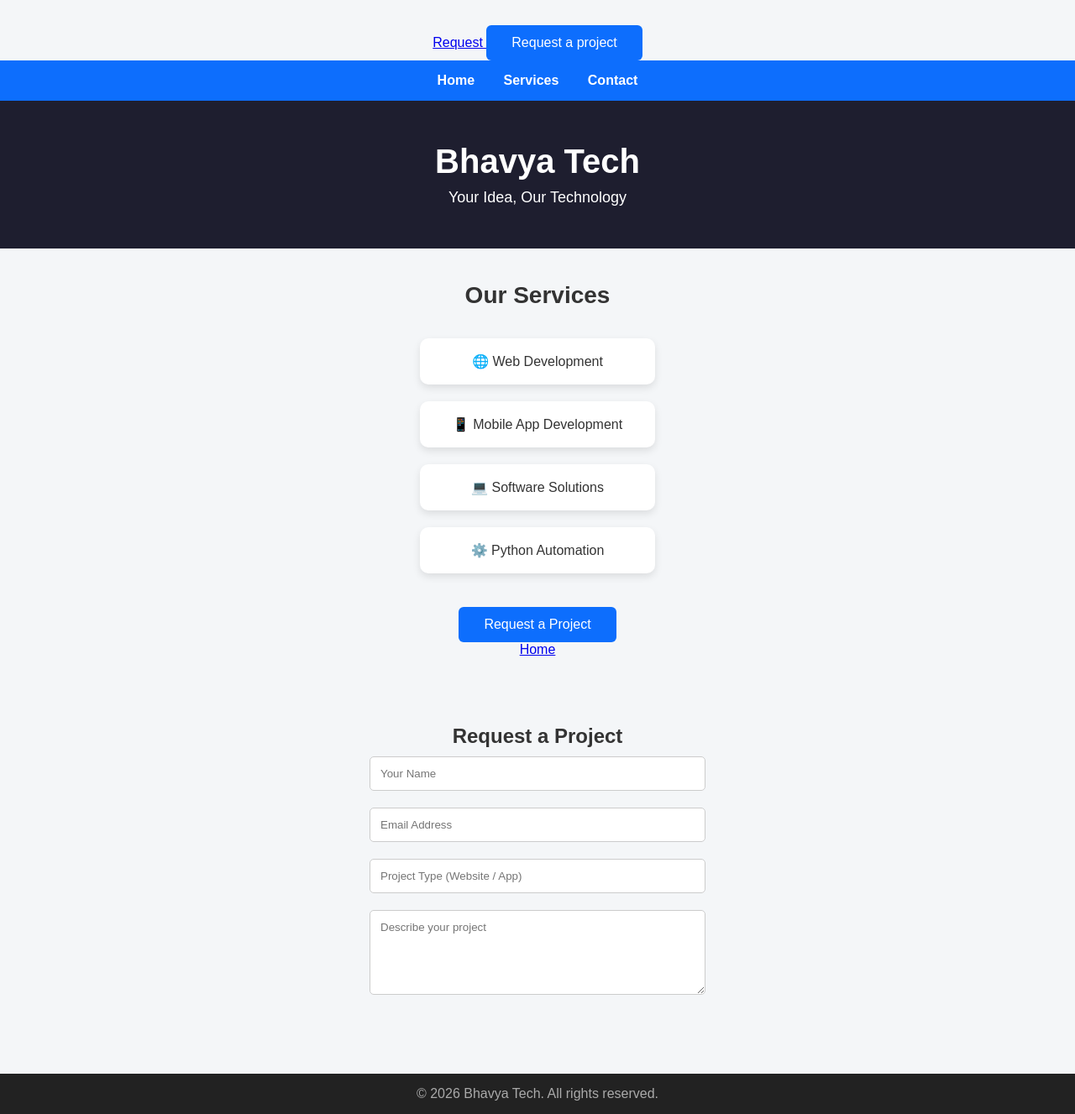
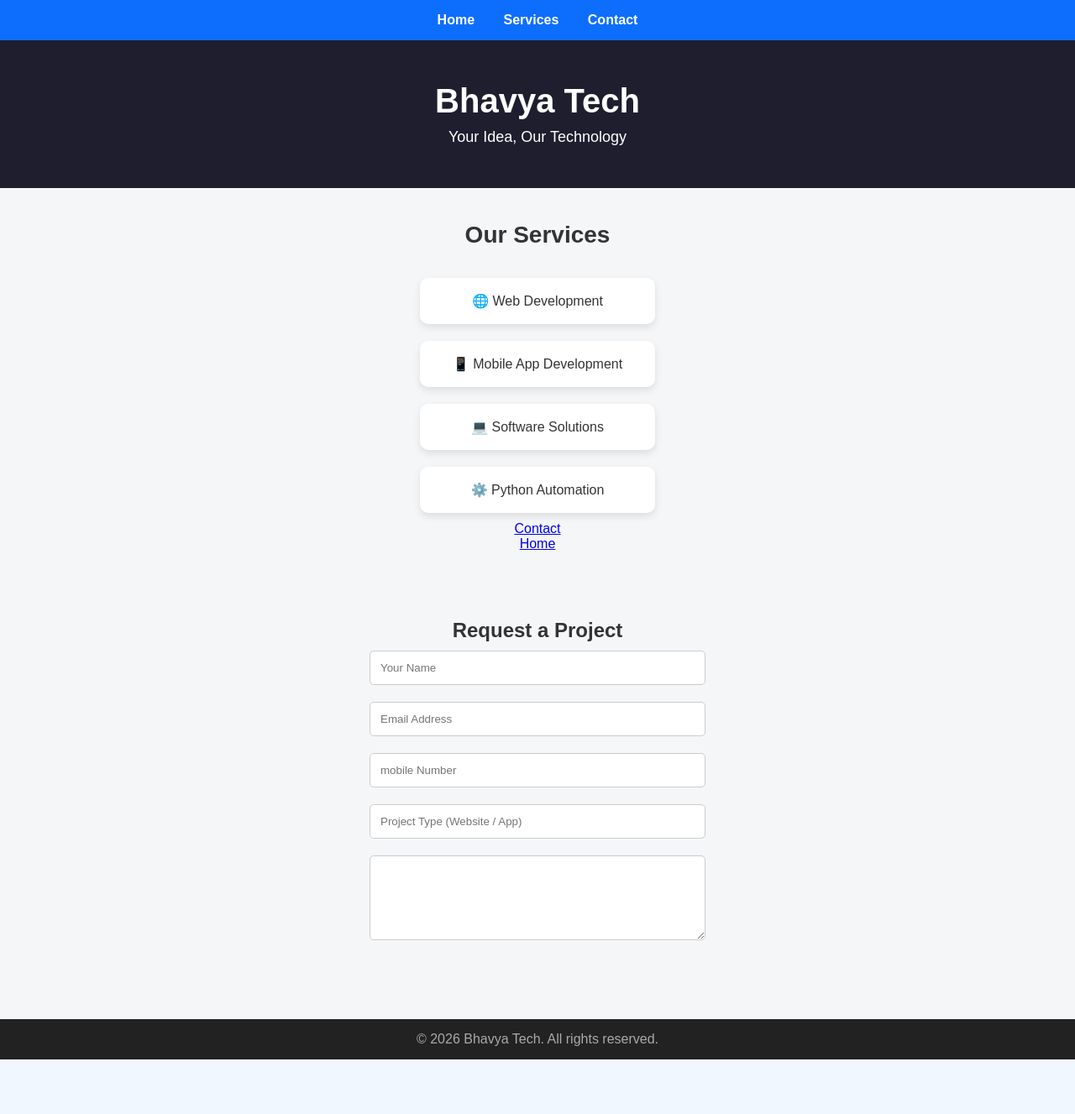
Before and after one commit to rohithsai22/bhavya-tech, a Python web app: template templates/index.html in a window 1280 px wide. Shown: the whole page at 84% size. After the commit the page ends 1262 px from the top, so only its background shows below. Run offline with Jinja, Linux system fonts and the light colour scheme; the template is opened without the code that fills it, so the values that code supplies are empty.

Commit message:
Add files via upload

```diff
--- a/static/style.css
+++ b/static/style.css
@@ -9,6 +9,19 @@ body {
     background: #f4f6f8;
     text-align: center;
     color: #333;
+}
+
+/* Navbar */
+.navbar {
+    background: #0d6efd;
+    padding: 15px;
+}
+
+.navbar a {
+    color: white;
+    margin: 0 15px;
+    text-decoration: none;
+    font-weight: bold;
 }
 
 /* Header */
@@ -27,9 +40,12 @@ header p {
     font-size: 18px;
 }
 
-/* Services */
+/* Services Section */
 .services {
     padding: 40px 20px;
+    display: flex;
+    flex-direction: column;
+    align-items: center;
 }
 
 .services h2 {
@@ -37,22 +53,46 @@ header p {
     font-size: 28px;
 }
 
+/* Service Cards */
 .card {
+    width: 280px;
     background: white;
-    margin: 10px auto;
-    padding: 15px;
-    max-width: 300px;
-    border-radius: 8px;
-    box-shadow: 0 2px 8px rgba(0,0,0,0.1);
-    font-size: 16px;
-    display: block;
+    padding: 18px;
+    margin: 10px;
+    border-radius: 10px;
     text-decoration: none;
     color: #333;
+    font-size: 16px;
+    box-shadow: 0 4px 10px rgba(0,0,0,0.1);
+    transition: transform 0.3s, box-shadow 0.3s;
 }
 
-/* Button */
+.card:hover {
+    transform: translateY(-5px);
+    box-shadow: 0 8px 20px rgba(0,0,0,0.2);
+}
+
+/* Forms */
+.form-section {
+    padding: 40px 20px;
+}
+
+form {
+    max-width: 400px;
+    margin: auto;
+}
+
+input, textarea {
+    width: 100%;
+    padding: 12px;
+    margin: 10px 0;
+    border-radius: 5px;
+    border: 1px solid #ccc;
+}
+
+/* Buttons */
 button {
-    margin-top: 30px;
+    margin-top: 20px;
     padding: 12px 30px;
     font-size: 16px;
     border: none;
@@ -73,56 +113,8 @@ footer {
     padding: 15px;
     margin-top: 40px;
 }
-.form-section {
-    padding: 40px 20px;
-}
 
-form {
-    max-width: 400px;
-    margin: auto;
-}
-
-input, textarea {
-    width: 100%;
-    padding: 12px;
-    margin: 10px 0;
-    border-radius: 5px;
-    border: 1px solid #ccc;
-}
-.navbar {
-    background: #0d6efd;
-    padding: 15px;
-}
-
-.navbar a {
-    color: white;
-    margin: 0 15px;
-    text-decoration: none;
-    font-weight: bold;
-}
-.services {
-    display: flex;
-    flex-direction: column;
-    align-items: center;
-}
-
-.card {
-    width: 280px;
-    background: white;
-    padding: 18px;
-    margin: 10px;
-    border-radius: 10px;
-    text-decoration: none;
-    color: #333;
-    font-size: 16px;
-    box-shadow: 0 4px 10px rgba(0,0,0,0.1);
-    transition: transform 0.3s, box-shadow 0.3s;
-}
-
-.card:hover {
-    transform: translateY(-5px);
-    box-shadow: 0 8px 20px rgba(0,0,0,0.2);
-}
+/* Thank You Page */
 .thankyou-box {
     max-width: 400px;
     margin: 100px auto;
--- a/templates/index.html
+++ b/templates/index.html
@@ -7,9 +7,7 @@
      href="{{ url_for('static',
      filename='style.css')}}">
     <meta name="viewport" content="width=device-width, initial-scale=1.0">
-    <a href="request.">Request
-        <button>Request a project</button>
-    </a>
+
 </head>
 <body>
     <nav class="navbar">
@@ -26,23 +24,23 @@
     <section class="services">
         <h2>Our Services</h2>
 
-        <a href="web.html" class="card">🌐 Web Development</a>
-        <a href="mobile.html" class="card">📱 Mobile App Development</a>
-        <a href="software.html" class="card">💻 Software Solutions</a>
-        <a href="python.html" class="card">⚙️ Python Automation</a>
-<a href="request">
-        <button>Request a Project</button>
-</a">
+        <a href="/web" class="card">🌐 Web Development</a>
+        <a href="/mobile" class="card">📱 Mobile App Development</a>
+        <a href="/software" class="card">💻 Software Solutions</a>
+        <a href="/python" class="card">⚙️ Python Automation</a>
+<a href="/request">Contact</a>
+
 <a href="/">Home</a>
     </section>
     <section class="form-section">
     <h2>Request a Project</h2>
 
-    <form>
-        <input type="text" placeholder="Your Name" required>
-        <input type="email" placeholder="Email Address" required>
+    <form method="post" action="/request">
+        <input type="text" name="name" placeholder="Your Name" required>
+        <input type="email" name="email" placeholder="Email Address" required>
+        <input type="text" name="mobile" placeholder="mobile Number">
         <input type="text" placeholder="Project Type (Website / App)">
-        <textarea placeholder="Describe your project" rows="5"></textarea>
+        <textarea name="message" rows="5"></textarea>
 
     </form>
 </section>
--- a/templates/request.html
+++ b/templates/request.html
@@ -30,7 +30,6 @@
 
     <button type="submit">Submit</button>
 </form>
-    </form>
 </section>
 
 </body>
--- a/templates/web.html
+++ b/templates/web.html
@@ -1,7 +1,5 @@
 <h1>Web Development</h1>
 <p>We build modern,responsive websites.</p>
 <a href="/">Home</a>
-<a href="/service">
-    ⬅ Back</a>
-    <a href="/web"></a>
-    <a href="/web-development"></a>
+<a href="/">⬅ Back</a>
+<a href="/services">⬅ Back</a>
```
Also changed, not shown: app.py (+25 -32 lines), templates/mobile.html (+3 -4 lines), templates/python.html (+4 -5 lines), templates/services.html (+5 -6 lines), templates/software.html (+4 -5 lines).
